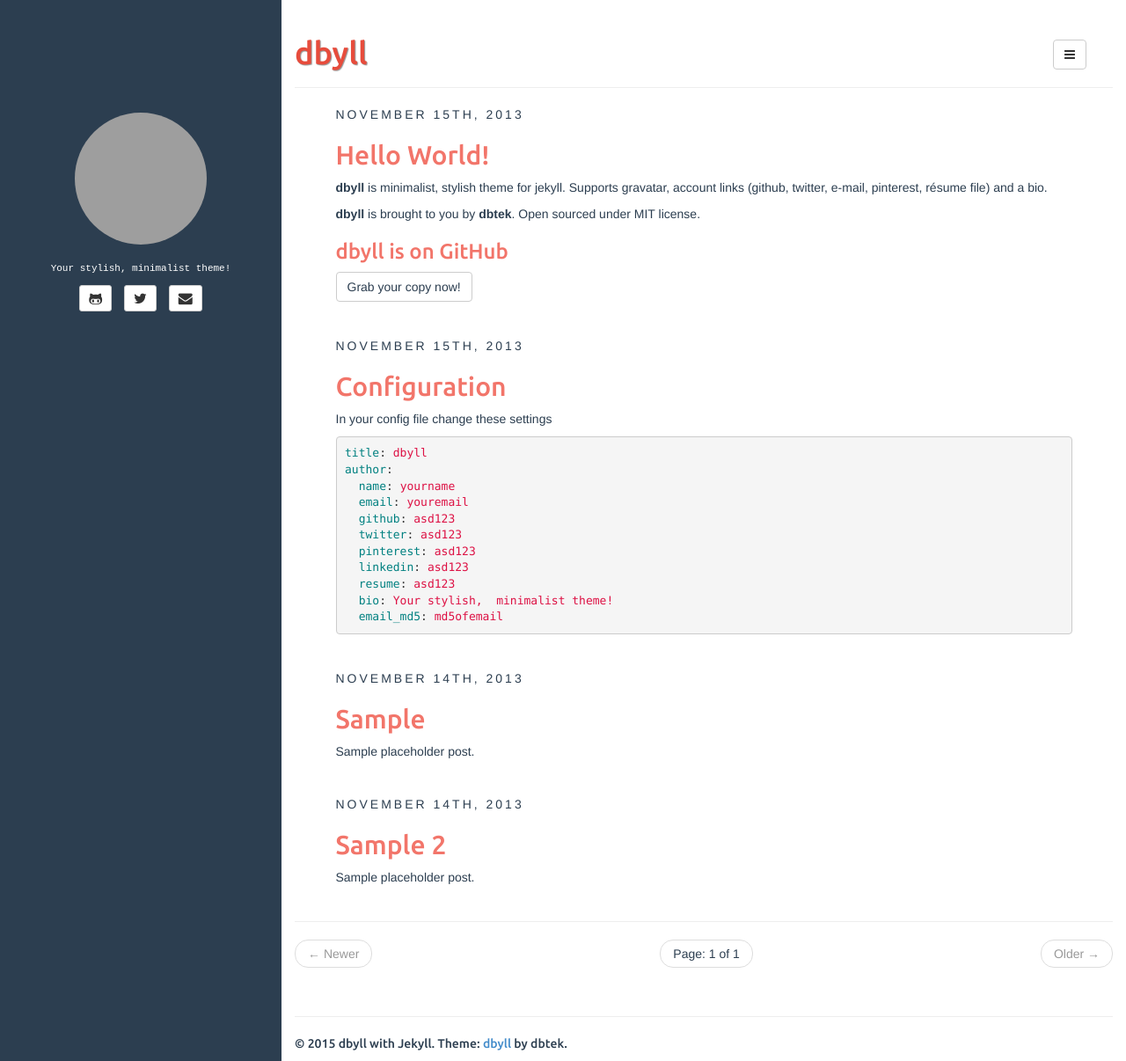
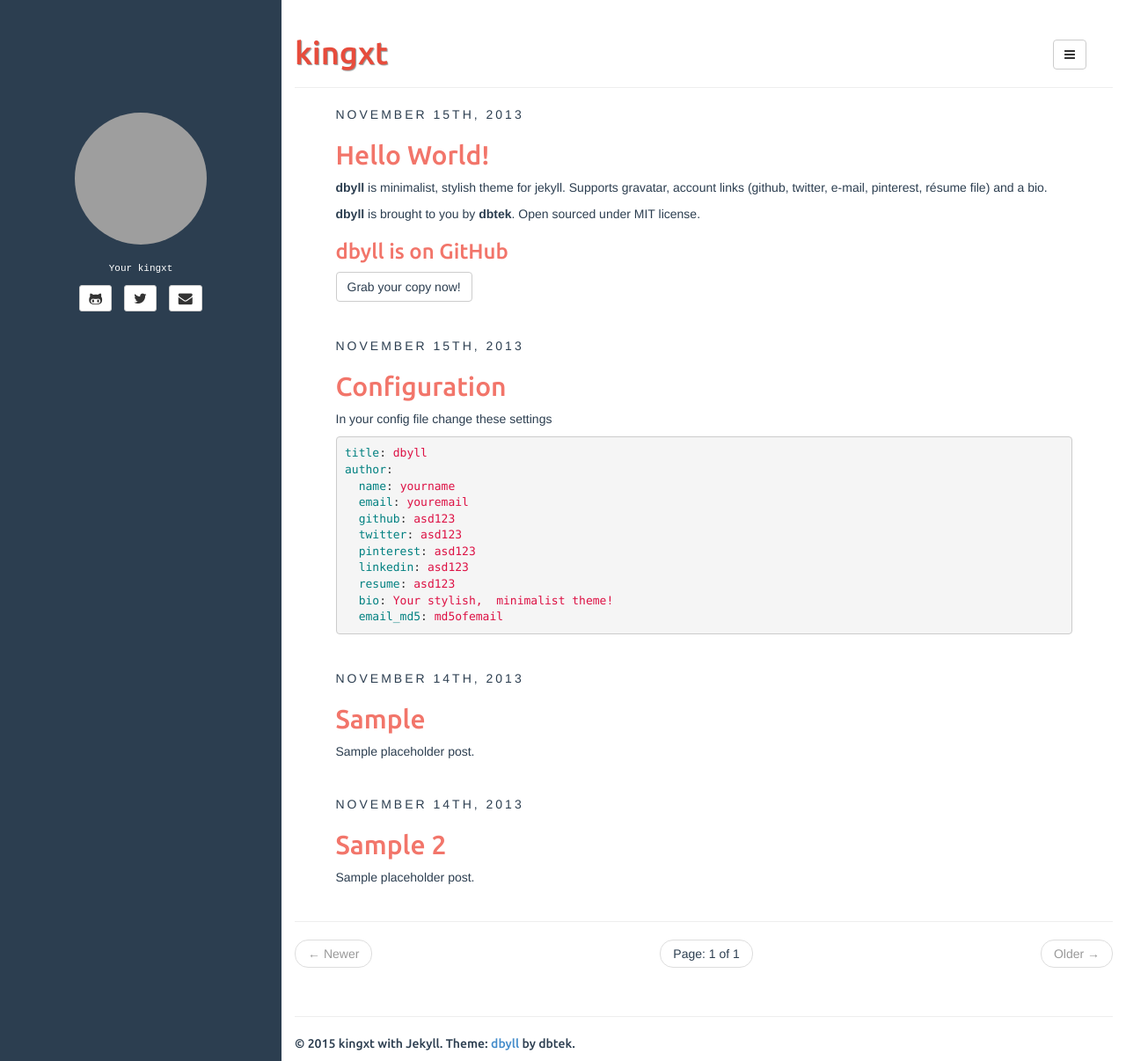
Before and after one commit to kingxt/kingxt.github.io, a Jekyll site: the page built from index.html, in a window 1280 px wide and 1206 px high. Shown: the whole window at 88% size. Built offline with Jekyll 4.4.1, drawn with Linux system fonts in a browser that asks for light colours; the list of posts is cut into pages by our own code; grey boxes are pictures that could not be loaded.

Commit message:
modify base info

```diff
--- a/_config.yml
+++ b/_config.yml
@@ -12,17 +12,17 @@
     scope:
       path: "" # empty string for all files
     values:
-      title: dbyll
+      title: kingxt
 
-description: Stylish Jekyll Theme
+description: kingxt
 author:
-  name: dbyll
-  email: dbyll@ismaildemirbilek.com
-  github: dbtek
+  name: kingxt
+  email: kingxt4job@gmail.com
+  github: kingxt
   twitter: dbtek
   pinterest: asd123
   linkedin: asd123
-  bio: Your stylish, minimalist theme!
+  bio: Your kingxt
   email_md5: 726351295ec82e145928582f595aa3aa
 
 rss_path: feed.xml
```
